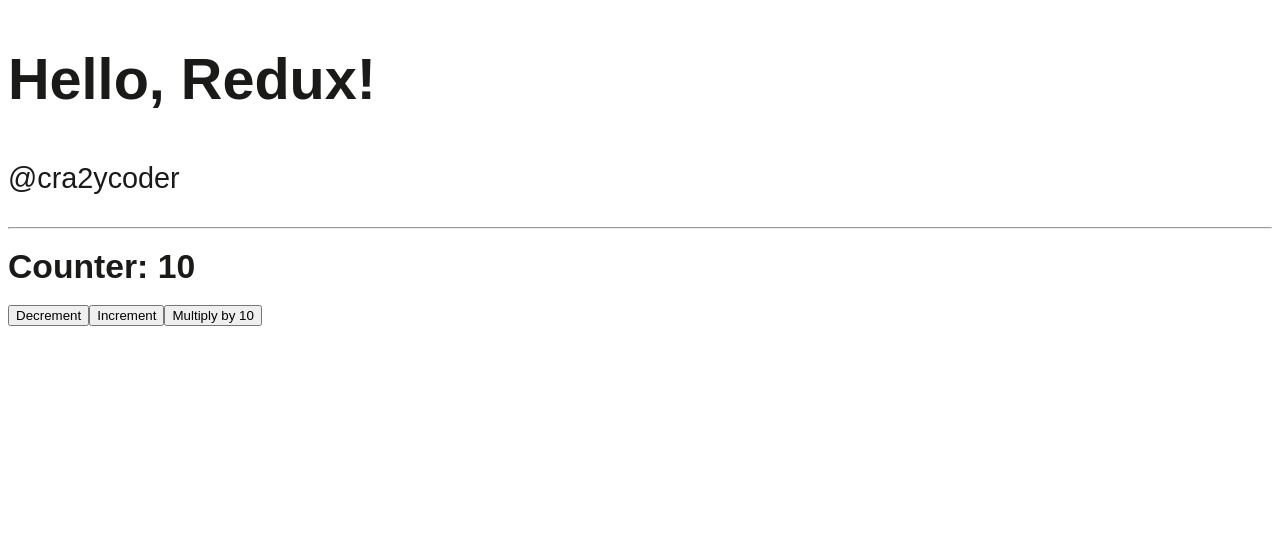
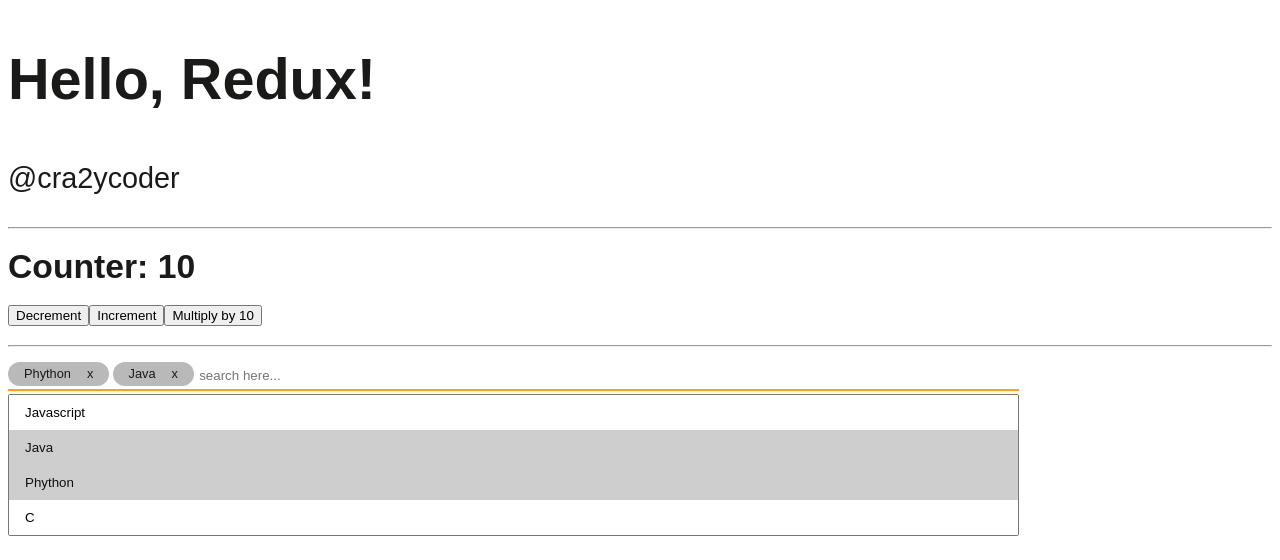
Before and after one commit to cra2ycoder/tutorial-redux, a React (Create React App) app: page / in a window 1280 px wide. Shown: the top 560 px of the page. Built offline with nearby package versions, Linux system fonts and the light colour scheme.

Commit message:
multiselect component example implemented with redux

```diff
--- /dev/null
+++ b/components/MultiSelect/MultiSelect.tsx
@@ -0,0 +1,114 @@
+import { useRef, useMemo } from "react";
+import { useDispatch, useSelector } from "react-redux";
+import {
+  languageList,
+  removeItem,
+  setActiveList,
+  clearSearchKey,
+  setSearchKey
+} from "../../redux/multiselect";
+import "./styles.css";
+
+function SelectedItem({ value }) {
+  const actionDispatch = useDispatch();
+
+  const removeSelectedItem = () => {
+    actionDispatch(removeItem(value));
+  };
+
+  return (
+    <div className="ms-selected-item">
+      <span>{value}</span>
+      <span className="ms-selected-item-close" onClick={removeSelectedItem}>
+        x
+      </span>
+    </div>
+  );
+}
+
+function SelectedItemList() {
+  const { selectedItemList = [] } = useSelector(
+    (state) => state.multiSelectReducer
+  );
+
+  return (
+    <div className="ms-items-panel">
+      {selectedItemList.map((x: string, idx: number) => (
+        <SelectedItem key={`item-${idx}`} value={x} />
+      ))}
+    </div>
+  );
+}
+
+function OptionsList() {
+  const selectRef = useRef();
+  const { selectedItemList = [], searchKey = "" } = useSelector(
+    (state) => state.multiSelectReducer
+  );
+  const actionDispatch = useDispatch();
+
+  const filteredList = useMemo(() => {
+    return languageList.filter((x) => x.indexOf(searchKey) !== -1);
+  }, [searchKey]);
+
+  const onSelectChange = () => {
+    const activeOptions = Array.from(selectRef?.current?.selectedOptions).map(
+      (x) => x.value
+    );
+    actionDispatch(setActiveList(activeOptions));
+    actionDispatch(clearSearchKey({}));
+  };
+
+  console.log({ selectedItemList });
+
+  return (
+    <div className="ms-options-panel">
+      <select
+        ref={selectRef}
+        name="lang-options"
+        id="lang-options"
+        multiple
+        value={selectedItemList}
+        onChange={onSelectChange}
+      >
+        {filteredList.map((x: string, idx: number) => {
+          return (
+            <option key={`option-${idx}`} value={x}>
+              {x}
+            </option>
+          );
+        })}
+      </select>
+    </div>
+  );
+}
+
+function MultiSelect() {
+  const { searchKey = "" } = useSelector((state) => state.multiSelectReducer);
+  const actionDispatch = useDispatch();
+  const inputRef = useRef();
+
+  const onSearch = () => {
+    const currentSearchKey = inputRef.current.value;
+    actionDispatch(setSearchKey(currentSearchKey));
+  };
+
+  return (
+    <>
+      <div className="ms-wrapper">
+        <SelectedItemList />
+        <input
+          ref={inputRef}
+          value={searchKey}
+          className="ms-input"
+          placeholder="search here..."
+          onChange={onSearch}
+        />
+      </div>
+      <OptionsList />
+    </>
+  );
+}
+
+export { MultiSelect };
+export default MultiSelect;
--- /dev/null
+++ b/components/MultiSelect/index.ts
@@ -0,0 +1,2 @@
+export * from "./MultiSelect";
+export { default } from "./MultiSelect";
--- /dev/null
+++ b/components/MultiSelect/styles.css
@@ -0,0 +1,54 @@
+.ms-wrapper {
+  display: flex;
+  flex-wrap: wrap;
+  width: 80%;
+  position: relative;
+  align-items: center;
+  border-bottom: 2px solid orange;
+}
+
+.ms-input {
+  border: 0px;
+}
+
+.ms-input:focus {
+  outline: none;
+}
+
+.ms-options-panel {
+  width: 80%;
+  margin-top: 3px;
+}
+
+#lang-options {
+  width: 100%;
+}
+
+#lang-options option {
+  height: 35px;
+  display: flex;
+  align-items: center;
+  padding: 0 1rem;
+}
+
+.ms-items-panel {
+  display: flex;
+  flex-wrap: wrap;
+}
+
+.ms-selected-item {
+  display: flex;
+  padding: 0.2rem 1rem;
+  font-size: 0.8rem;
+  align-items: center;
+  /* margin: 0.4rem; */
+  margin-right: 0.2rem;
+  margin-bottom: 0.2rem;
+  border-radius: 14px;
+  background-color: rgb(185, 185, 185);
+}
+
+.ms-selected-item-close {
+  margin-left: 1rem;
+  cursor: pointer;
+}
--- /dev/null
+++ b/redux/multiselect/data.ts
@@ -0,0 +1,8 @@
+export const languageList: string[] = [
+  "Javascript",
+  "Java",
+  "Phython",
+  "C",
+  "C++",
+  "Objective C"
+];
--- /dev/null
+++ b/redux/multiselect/index.ts
@@ -0,0 +1,2 @@
+export * from "./data";
+export * from "./slice";
--- /dev/null
+++ b/redux/multiselect/slice.ts
@@ -0,0 +1,36 @@
+import { createSlice } from "@reduxjs/toolkit";
+
+export const multiSelector = createSlice({
+  name: "multiselector",
+  initialState: {
+    searchKey: "",
+    selectedItemList: ["Phython", "Java"]
+  },
+  reducers: {
+    setActiveList: (state, action) => {
+      state.selectedItemList = action.payload;
+    },
+    addItem: (state, action) => {},
+    removeItem: (state, action) => {
+      state.selectedItemList.splice(
+        state.selectedItemList.indexOf(action.payload),
+        1
+      );
+    },
+    clearSearchKey: (state, action) => {
+      state.searchKey = "";
+    },
+    setSearchKey: (state, action) => {
+      state.searchKey = action.payload;
+    }
+  }
+});
+
+export const {
+  addItem,
+  removeItem,
+  setActiveList,
+  clearSearchKey,
+  setSearchKey
+} = multiSelector.actions;
+export default multiSelector.reducer;
--- a/redux/store.ts
+++ b/redux/store.ts
@@ -6,6 +6,7 @@
  * to use it every where in App
  */
 import counterReducer from "./counter/slice";
+import multiSelectReducer from "./multiselect/slice";
 
 /**
  * @description
@@ -13,6 +14,7 @@
  */
 export default configureStore({
   reducer: {
-    counterReducer
+    counterReducer,
+    multiSelectReducer
   }
 });
--- a/src/App.tsx
+++ b/src/App.tsx
@@ -1,6 +1,7 @@
 import { Provider } from "react-redux";
 import ReduxStore from "../redux/store";
 import Counter from "../components/Counter";
+import MultiSelect from "../components/MultiSelect";
 import "./styles.css";
 
 export default function App() {
@@ -11,6 +12,8 @@
         <p>@cra2ycoder</p>
         <hr />
         <Counter />
+        <hr />
+        <MultiSelect />
       </div>
     </Provider>
   );
```
